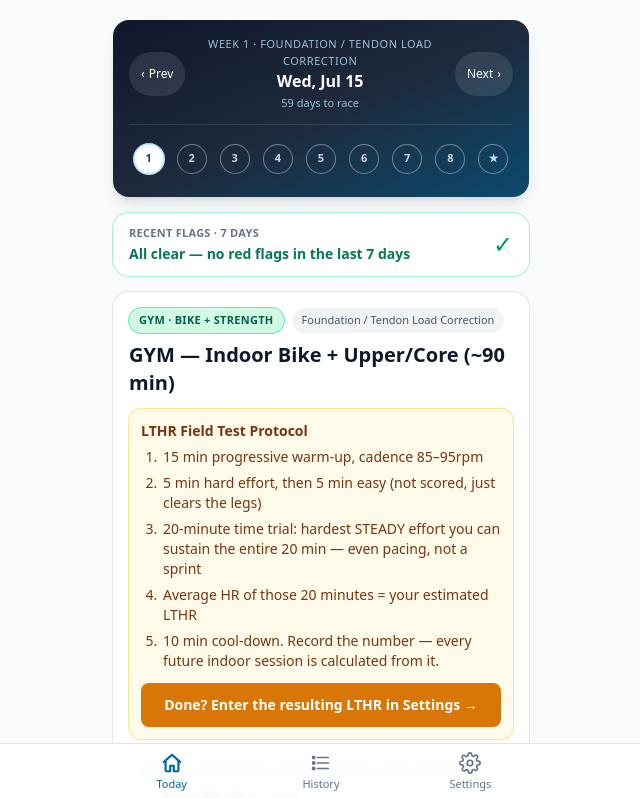
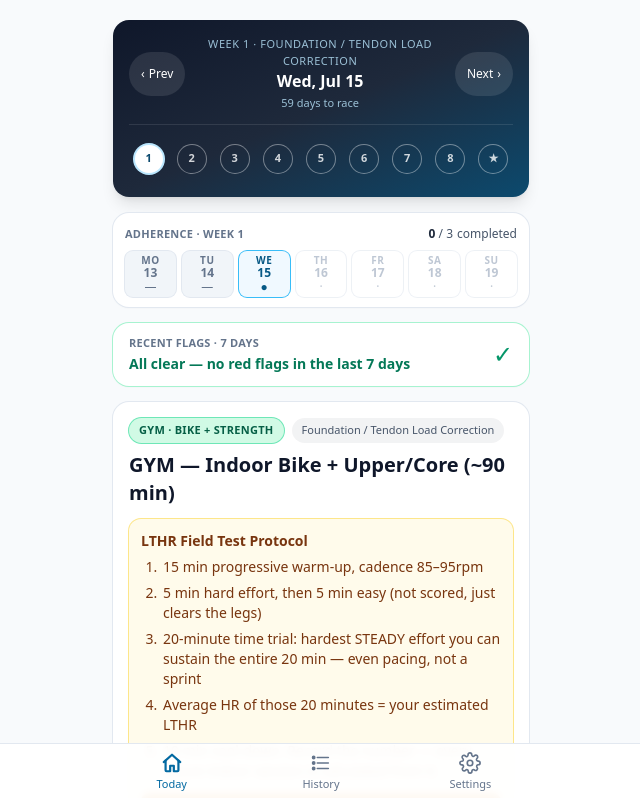
Before and after one commit to gitgonnagit/granfondo-training-companion, a React (Vite) app: page / in a window 1280 px wide. Shown: the top 798 px of the page, without its empty margins (319-959 px from the left). Built offline with nearby package versions, Linux system fonts and the light colour scheme.

Commit message:
Today tab: AdherenceGrid widget — 7 cells showing plan-vs-actual for current week

```diff
--- /dev/null
+++ b/src/components/AdherenceGrid.jsx
@@ -0,0 +1,126 @@
+// Plan-vs-actual adherence grid for the current week (7 cells in a row).
+// Each cell = one planned day with a completion/missed/future indicator
+// derived purely from `logs[day.date].completed` — no schema change.
+//
+// Anchored to the device's actual today (NOT `selectedDate`) for the
+// same "at-a-glance each morning" reason as RecentFlagsWidget: the
+// widget stays stable when the user navigates the calendar.
+//
+// Tap behavior mirrors WeekProgress: tapping a cell jumps to that day
+// in Today. Hover/tap detail (session title + last-edit timestamp) is
+// conveyed via native `title=` for desktop hover AND aria-label for SR.
+
+import React, { useMemo } from 'react'
+import { todayISO } from '../lib/dateUtils.js'
+
+// Per-cell visual states. `today` cell always picks `today-*` regardless
+// of log presence so it stands out; the inner glyph flips between ✓
+// (logged + completed) and ● (either no log or logged + open).
+function cellState(day, log, today) {
+  if (day.date > today) return { tone: 'future', glyph: '·', label: 'upcoming' }
+  if (day.date === today) {
+    return log?.completed
+      ? { tone: 'today', glyph: '✓', label: 'today, completed' }
+      : { tone: 'today', glyph: '●', label: log ? 'today, log open' : 'today, no log yet' }
+  }
+  if (log?.completed) return { tone: 'completed', glyph: '✓', label: 'completed' }
+  if (log) return { tone: 'partial', glyph: '!', label: 'logged but not completed' }
+  return { tone: 'missed', glyph: '—', label: 'no log' }
+}
+
+const TONE_CLASS = {
+  future:    'bg-white text-slate-400 ring-slate-200',
+  today:     'bg-sky-50  text-sky-800   ring-sky-400',
+  completed: 'bg-emerald-100 text-emerald-800 ring-emerald-300',
+  partial:   'bg-amber-100 text-amber-800 ring-amber-300',
+  missed:    'bg-slate-100 text-slate-500 ring-slate-200',
+}
+
+function relativeTime(iso) {
+  if (!iso) return null
+  const d = new Date(iso)
+  if (Number.isNaN(d.getTime())) return null
+  const ms = Date.now() - d.getTime()
+  if (ms < 60_000) return 'just now'
+  if (ms < 3_600_000) return `${Math.floor(ms / 60_000)} min ago`
+  if (ms < 86_400_000) return `${Math.floor(ms / 3_600_000)} hr ago`
+  const days = Math.floor(ms / 86_400_000)
+  if (days < 7) return `${days} day${days === 1 ? '' : 's'} ago`
+  return d.toLocaleDateString(undefined, { month: 'short', day: 'numeric' })
+}
+
+export default function AdherenceGrid({ logs, week, onSelectDate }) {
+  const today = todayISO()
+
+  const summary = useMemo(() => {
+    let completed = 0
+    let past = 0
+    for (const day of week.days) {
+      if (day.date > today) continue
+      past += 1
+      if (logs[day.date]?.completed) completed += 1
+    }
+    return { completed, past }
+  }, [logs, week, today])
+
+  return (
+    <section
+      aria-label={`Adherence for ${week.title}`}
+      className="rounded-2xl bg-white shadow-sm ring-1 ring-slate-200 px-3 pt-3 pb-2.5"
+    >
+      <div className="flex items-baseline justify-between gap-2 pb-2">
+        <p className="text-[11px] font-semibold uppercase tracking-wide text-slate-500">
+          Adherence · {week.title}
+        </p>
+        <p className="text-[12px] font-medium text-slate-600">
+          <span className="tabular-nums font-semibold text-slate-800">{summary.completed}</span>
+          <span aria-hidden="true"> / </span>
+          <span className="tabular-nums">{summary.past}</span>
+          <span className="ml-1">completed</span>
+        </p>
+      </div>
+      <div className="grid grid-cols-7 gap-1.5" role="list">
+        {week.days.map((day) => {
+          const log = logs[day.date]
+          const state = cellState(day, log, today)
+          const isToday = day.date === today
+          const when = relativeTime(log?.updatedAt)
+          const fullTitle = `${day.day} ${prettyShort(day.date)} — ${day.title}`
+          const detail = `, ${state.label}${when ? `, last edit ${when}` : ''}`
+          const aria = fullTitle + (state.tone === 'future' ? ', upcoming' : detail)
+          return (
+            <button
+              key={day.date}
+              type="button"
+              onClick={() => onSelectDate(day.date)}
+              role="listitem"
+              aria-current={isToday ? 'true' : undefined}
+              aria-label={aria}
+              title={fullTitle}
+              className={`min-h-[44px] rounded-lg ring-1 px-1 py-1 flex flex-col items-center justify-center text-center transition active:scale-95 ${TONE_CLASS[state.tone]} ${
+                state.tone === 'future' ? 'opacity-60 hover:opacity-100' : 'hover:brightness-95'
+              }`}
+            >
+              <span className="text-[10px] font-bold uppercase tracking-wider leading-none">
+                {day.day.slice(0, 2)}
+              </span>
+              <span className="text-[12px] font-bold tabular-nums leading-none mt-0.5">
+                {day.date.slice(8, 10)}
+              </span>
+              <span aria-hidden="true" className="text-[12px] leading-none mt-0.5">
+                {state.glyph}
+              </span>
+            </button>
+          )
+        })}
+      </div>
+    </section>
+  )
+}
+
+function prettyShort(iso) {
+  // "Jul 15" — half the locale space, used for hover tooltip
+  const [y, m, d] = iso.split('-').map(Number)
+  const dt = new Date(y, m - 1, d)
+  return dt.toLocaleDateString(undefined, { month: 'short', day: 'numeric' })
+}
--- a/src/components/TodayView.jsx
+++ b/src/components/TodayView.jsx
@@ -22,6 +22,7 @@ import WorkoutCard from './WorkoutCard.jsx'
 import NutritionCard from './NutritionCard.jsx'
 import RedFlagBanner from './RedFlagBanner.jsx'
 import RecentFlagsWidget from './RecentFlagsWidget.jsx'
+import AdherenceGrid from './AdherenceGrid.jsx'
 import LogForm from './LogForm.jsx'
 import { evaluateAllFlags } from '../lib/redFlags.js'
 import { lthrForWeek } from '../lib/zoneCalc.js'
@@ -66,6 +67,8 @@ export default function TodayView({ logs, settings, selectedDate, onSelectDate,
         onSelectDate={onSelectDate}
         week={week}
       />
+
+      <AdherenceGrid logs={logs} week={week} onSelectDate={onSelectDate} />
 
       <RecentFlagsWidget logs={logs} />
 
```
